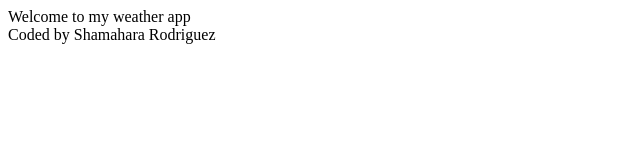
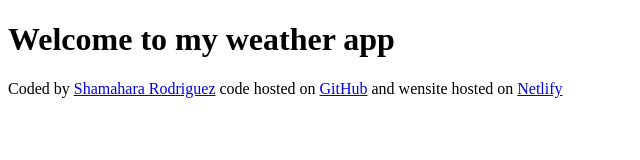
Before and after one commit to Shroez/My-SheCodes-Weather-Forecast, a plain HTML site: page index.html in a window 1280 px wide. Shown: the whole page, without its empty margins (0-640 px from the left). Drawn offline with Linux system fonts and the light colour scheme.

Commit message:
updated footer

```diff
--- a/index.html
+++ b/index.html
@@ -6,8 +6,16 @@
     <title>SheCodes Weather App</title>
   </head>
   <body>
-    Welcome to my weather app
+    <h1>Welcome to my weather app</h1>
 
-    <footer>Coded by Shamahara Rodriguez</footer>
+    <footer>
+      Coded by
+      <a href="https://github.com/Shroez">Shamahara Rodriguez</a> code hosted on
+      <a href="https://github.com/Shroez/My-SheCodes-Weather-Forecast"
+        >GitHub</a
+      >
+      and wensite hosted on
+      <a href="https://this-is-myshecodes-weatherapp.netlify.app/">Netlify</a>
+    </footer>
   </body>
 </html>
```
